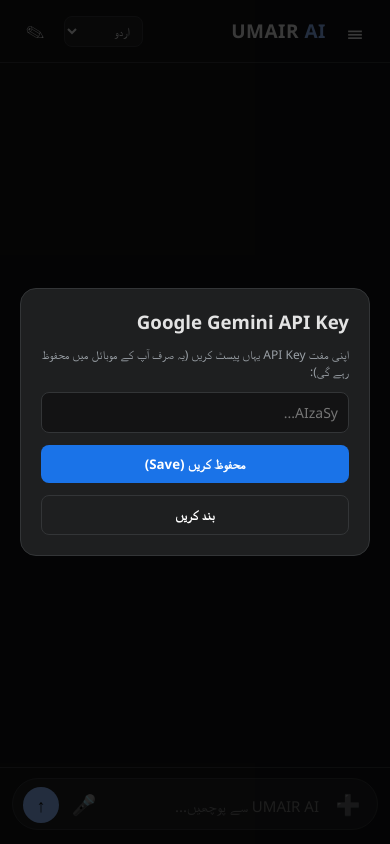
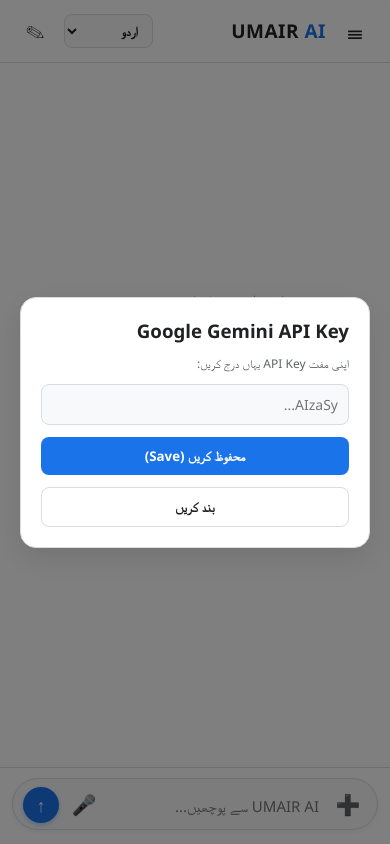
Before and after one commit to umairpullain3-max/umair-ai, a plain HTML site: page index.html in a window 390 px wide. Drawn offline with Linux system fonts and the light colour scheme.

Commit message:
Update index.html

```diff
--- a/index.html
+++ b/index.html
@@ -3,18 +3,18 @@
 <head>
 <meta charset="UTF-8">
 <meta name="viewport" content="width=device-width, initial-scale=1.0, maximum-scale=1.0, user-scalable=no">
-<meta name="theme-color" content="#131314">
+<meta name="theme-color" content="#ffffff">
 <title>UMAIR AI</title>
 <style>
 :root {
-  --bg-main: #131314;
-  --bg-surface: #1e1f20;
-  --bg-hover: #282a2c;
-  --border: #333537;
-  --accent: #8ab4f8;
-  --accent-dark: #1a73e8;
-  --text: #e3e3e3;
-  --text-dim: #9aa0a6;
+  --bg-main: #ffffff;
+  --bg-surface: #f8f9fa;
+  --bg-hover: #f1f3f4;
+  --border: #dadce0;
+  --accent: #1a73e8;
+  --accent-light: #e8f0fe;
+  --text: #202124;
+  --text-dim: #5f6368;
 }
 * { box-sizing: border-box; margin: 0; padding: 0; font-family: 'Segoe UI', system-ui, sans-serif; }
 body { background: var(--bg-main); color: var(--text); height: 100dvh; display: flex; flex-direction: column; overflow: hidden; }
@@ -30,27 +30,25 @@ header {
   width: 38px; height: 38px; border-radius: 50%; display: flex; align-items: center; justify-content: center; cursor: pointer;
 }
 .icon-btn:active { background: var(--bg-hover); }
-.brand { font-size: 19px; font-weight: 700; letter-spacing: 0.5px; }
+.brand { font-size: 19px; font-weight: 700; letter-spacing: 0.5px; color: #202124; }
 .brand span { color: var(--accent); }
 .lang-select {
   background: var(--bg-surface); color: var(--text); border: 1px solid var(--border);
-  padding: 5px 8px; border-radius: 8px; font-size: 12px; outline: none;
+  padding: 6px 10px; border-radius: 8px; font-size: 13px; outline: none; font-weight: 600; cursor: pointer;
 }
 
-/* Sidebar (Chat History) */
-.sidebar-overlay {
-  position: fixed; inset: 0; background: rgba(0,0,0,0.6); z-index: 90; display: none;
-}
+/* Sidebar */
+.sidebar-overlay { position: fixed; inset: 0; background: rgba(0,0,0,0.4); z-index: 90; display: none; }
 .sidebar {
   position: fixed; top: 0; bottom: 0; right: -280px; width: 270px; background: var(--bg-surface);
   border-left: 1px solid var(--border); z-index: 100; transition: 0.3s ease;
-  display: flex; flex-direction: column; padding: 15px;
+  display: flex; flex-direction: column; padding: 15px; box-shadow: -4px 0 15px rgba(0,0,0,0.05);
 }
 .sidebar.open { right: 0; }
 .new-chat-btn {
-  background: var(--bg-hover); color: var(--text); border: 1px solid var(--border);
+  background: var(--accent-light); color: var(--accent); border: 1px solid var(--border);
   padding: 12px; border-radius: 12px; font-size: 14px; font-weight: 600; cursor: pointer;
-  display: flex; align-items: center; gap: 8px; margin-bottom: 15px;
+  display: flex; align-items: center; gap: 8px; margin-bottom: 15px; justify-content: center;
 }
 .history-list { flex: 1; overflow-y: auto; display: flex; flex-direction: column; gap: 6px; }
 .history-item {
@@ -59,25 +57,26 @@ header {
 }
 .history-item:hover, .history-item.active { background: var(--bg-hover); color: var(--text); }
 
-/* API Key Modal */
+/* Modal */
 .modal {
-  position: fixed; inset: 0; background: rgba(0,0,0,0.75); z-index: 110;
+  position: fixed; inset: 0; background: rgba(0,0,0,0.5); z-index: 110;
   display: none; align-items: center; justify-content: center; padding: 20px;
 }
 .modal-box {
-  background: var(--bg-surface); border: 1px solid var(--border); border-radius: 16px;
+  background: var(--bg-main); border: 1px solid var(--border); border-radius: 16px;
   padding: 20px; width: 100%; max-width: 400px; display: flex; flex-direction: column; gap: 12px;
+  box-shadow: 0 10px 30px rgba(0,0,0,0.1);
 }
 .modal-box input {
-  background: var(--bg-main); border: 1px solid var(--border); padding: 10px;
-  border-radius: 8px; color: white; font-size: 14px; outline: none;
+  background: var(--bg-surface); border: 1px solid var(--border); padding: 10px;
+  border-radius: 8px; color: var(--text); font-size: 14px; outline: none;
 }
 .save-btn {
-  background: var(--accent-dark); color: white; border: none; padding: 10px;
+  background: var(--accent); color: white; border: none; padding: 10px;
   border-radius: 8px; font-weight: 600; cursor: pointer;
 }
 
-/* Main Chat Area */
+/* Main Chat Scroll */
 .chat-scroll {
   flex: 1; overflow-y: auto; padding: 16px; display: flex; flex-direction: column; gap: 16px;
   max-width: 760px; width: 100%; margin: 0 auto;
@@ -85,7 +84,7 @@ header {
 .welcome-screen {
   margin: auto 0; text-align: center; display: flex; flex-direction: column; gap: 16px; padding: 10px;
 }
-.welcome-screen h1 { font-size: 26px; background: linear-gradient(90deg, #8ab4f8, #c58af9); -webkit-background-clip: text; -webkit-text-fill-color: transparent; }
+.welcome-screen h1 { font-size: 26px; color: var(--accent); }
 .quick-agents {
   display: grid; grid-template-columns: repeat(2, 1fr); gap: 10px; text-align: right;
 }
@@ -93,37 +92,38 @@ header {
   background: var(--bg-surface); border: 1px solid var(--border); padding: 12px;
   border-radius: 12px; cursor: pointer; transition: 0.2s;
 }
-.q-card:active { background: var(--bg-hover); border-color: var(--accent); }
+.q-card:active { background: var(--accent-light); border-color: var(--accent); }
 .q-card b { font-size: 13px; display: block; margin-bottom: 3px; color: var(--accent); }
 .q-card span { font-size: 11px; color: var(--text-dim); }
 
-/* Chat Bubbles */
+/* Messages */
 .msg { max-width: 88%; padding: 12px 16px; border-radius: 18px; font-size: 15px; line-height: 1.6; word-wrap: break-word; white-space: pre-wrap; }
-.msg.user { background: var(--bg-hover); align-self: flex-end; border-bottom-right-radius: 4px; }
+.msg.user { background: var(--accent-light); color: var(--text); align-self: flex-end; border-bottom-right-radius: 4px; }
 .msg.ai { background: transparent; align-self: flex-start; width: 100%; max-width: 100%; padding: 8px 4px; }
 .ai-header { display: flex; align-items: center; justify-content: space-between; margin-bottom: 6px; font-size: 13px; color: var(--accent); font-weight: 600; }
 .speak-btn { background: var(--bg-surface); border: 1px solid var(--border); color: var(--text); padding: 3px 8px; border-radius: 6px; font-size: 11px; cursor: pointer; }
 .msg img { max-width: 200px; border-radius: 10px; margin-bottom: 8px; display: block; }
 
-/* Bottom Input Bar (Gemini Style) */
+/* Bottom Bar */
 .bottom-bar {
   background: var(--bg-main); padding: 10px 12px 14px; border-top: 1px solid var(--border);
 }
 .preview-box {
   max-width: 760px; margin: 0 auto 8px; display: none; align-items: center; gap: 10px;
-  background: var(--bg-surface); padding: 6px 10px; border-radius: 10px; width: fit-content;
+  background: var(--bg-surface); padding: 6px 10px; border-radius: 10px; width: fit-content; border: 1px solid var(--border);
 }
 .preview-box img { width: 45px; height: 45px; object-fit: cover; border-radius: 6px; }
-.remove-img { color: #f28b82; cursor: pointer; font-weight: bold; font-size: 16px; }
+.remove-img { color: #d93025; cursor: pointer; font-weight: bold; font-size: 16px; }
 
 .input-pill {
   max-width: 760px; margin: 0 auto; background: var(--bg-surface); border: 1px solid var(--border);
   border-radius: 26px; padding: 6px 10px; display: flex; align-items: flex-end; gap: 6px; position: relative;
+  box-shadow: 0 2px 6px rgba(0,0,0,0.05);
 }
 .plus-menu {
-  position: absolute; bottom: 58px; right: 10px; background: var(--bg-surface);
+  position: absolute; bottom: 58px; right: 10px; background: var(--bg-main);
   border: 1px solid var(--border); border-radius: 14px; padding: 8px; display: none;
-  flex-direction: column; gap: 6px; box-shadow: 0 8px 24px rgba(0,0,0,0.5); z-index: 50;
+  flex-direction: column; gap: 6px; box-shadow: 0 4px 20px rgba(0,0,0,0.1); z-index: 50;
 }
 .plus-menu button {
   background: transparent; border: none; color: var(--text); padding: 10px 14px;
@@ -135,40 +135,41 @@ textarea {
   flex: 1; background: transparent; border: none; color: var(--text); font-size: 15px;
   resize: none; max-height: 110px; min-height: 24px; padding: 6px 4px; outline: none; line-height: 1.4;
 }
-.mic-active { color: #f28b82 !important; animation: pulse 1s infinite; }
+.mic-active { color: #d93025 !important; animation: pulse 1s infinite; }
 @keyframes pulse { 0% { transform: scale(1); } 50% { transform: scale(1.15); } 100% { transform: scale(1); } }
 .send-btn {
-  background: var(--accent); color: #131314; border: none; width: 36px; height: 36px;
+  background: var(--accent); color: white; border: none; width: 36px; height: 36px;
   border-radius: 50%; font-size: 18px; font-weight: bold; cursor: pointer; flex-shrink: 0;
+  display: flex; align-items: center; justify-content: center; box-shadow: 0 2px 5px rgba(26,115,232,0.3);
 }
 </style>
 </head>
 <body>
 
-<!-- Sidebar for Chat History -->
+<!-- Sidebar -->
 <div class="sidebar-overlay" id="overlay" onclick="toggleSidebar()"></div>
 <div class="sidebar" id="sidebar">
-  <button class="new-chat-btn" onclick="startNewChat()">➕ نئی چیٹ (New Chat)</button>
-  <div style="font-size:12px; color:var(--text-dim); margin-bottom:8px;">پرانی بات چیت (History)</div>
+  <button class="new-chat-btn" onclick="startNewChat()" id="txtNewChatSidebar">➕ نئی چیٹ (New Chat)</button>
+  <div style="font-size:12px; color:var(--text-dim); margin-bottom:8px;" id="txtHistoryTitle">پرانی بات چیت (History)</div>
   <div class="history-list" id="historyList"></div>
-  <button class="new-chat-btn" style="margin-top:10px; margin-bottom:0;" onclick="openKeyModal()">🔑 API Key سیٹنگ</button>
+  <button class="new-chat-btn" style="background:var(--bg-hover); color:var(--text); margin-top:10px; margin-bottom:0;" onclick="openKeyModal()">🔑 API Key سیٹنگ</button>
 </div>
 
 <!-- API Key Modal -->
 <div class="modal" id="keyModal">
   <div class="modal-box">
     <h3>Google Gemini API Key</h3>
-    <p style="font-size:12px; color:var(--text-dim);">اپنی مفت API Key یہاں پیسٹ کریں (یہ صرف آپ کے موبائل میں محفوظ رہے گی):</p>
+    <p style="font-size:12px; color:var(--text-dim);">اپنی مفت API Key یہاں درج کریں:</p>
     <input type="password" id="apiKeyInput" placeholder="AIzaSy...">
     <button class="save-btn" onclick="saveApiKey()">محفوظ کریں (Save)</button>
-    <button class="save-btn" style="background:transparent; border:1px solid var(--border);" onclick="closeKeyModal()">بند کریں</button>
+    <button class="save-btn" style="background:transparent; color:var(--text); border:1px solid var(--border);" onclick="closeKeyModal()">بند کریں</button>
   </div>
 </div>
 
 <!-- Header -->
 <header>
   <div class="header-left">
-    <button class="icon-btn" onclick="toggleSidebar()" title="History & Menu">☰</button>
+    <button class="icon-btn" onclick="toggleSidebar()" title="Menu">☰</button>
     <div class="brand">UMAIR <span>AI</span></div>
   </div>
   <div class="header-right">
@@ -182,33 +183,33 @@ textarea {
   </div>
 </header>
 
-<!-- Chat Scroll Area -->
+<!-- Chat Area -->
 <div class="chat-scroll" id="chatBox">
   <div class="welcome-screen" id="welcomeScreen">
-    <h1>السلام علیکم، عمیر!</h1>
-    <p style="color:var(--text-dim); font-size:14px;">آپ کا مرکزی AI ایجنٹ تیار ہے۔ نیچے سے کوئی کام منتخب کریں یا براہِ راست بات کریں:</p>
-    <div class="quick-agents">
+    <h1 id="welTitle">السلام علیکم، عمیر!</h1>
+    <p style="color:var(--text-dim); font-size:14px;" id="welDesc">آپ کا مرکزی AI ایجنٹ تیار ہے۔ نیچے سے کوئی کام منتخب کریں یا براہِ راست بات کریں:</p>
+    <div class="quick-agents" id="quickAgentsGrid">
       <div class="q-card" onclick="useAgent('میرے لیے ایک پروفیشنل بزنس ویب سائٹ کا مکمل کوڈ بناؤ: ')">
-        <b>🌐 Website Agent</b>
-        <span>اپنی یا کلائنٹ کی ویب سائٹ بنائیں</span>
+        <b id="qa1t">🌐 Website Agent</b>
+        <span id="qa1d">اپنی یا کلائنٹ کی ویب سائٹ بنائیں</span>
       </div>
       <div class="q-card" onclick="useAgent('مجھے امریکہ یا برطانیہ کے ایسے کاروبار تلاش کرنے کا طریقہ اور پلان دو جنہیں ویب سائٹ کی ضرورت ہو: ')">
-        <b>🔎 Research Agent</b>
-        <span>کلائنٹس اور بزنس تلاش کریں</span>
+        <b id="qa2t">🔎 Research Agent</b>
+        <span id="qa2d">کلائنٹس اور بزنس تلاش کریں</span>
       </div>
       <div class="q-card" onclick="useAgent('میرے کلائنٹ کے لیے ایک کسٹم AI ایجنٹ کا پلان اور سسٹم پرامپٹ تیار کرو جسے میں فروخت کر سکوں: ')">
-        <b>🤖 Agent Builder</b>
-        <span>کلائنٹ کے لیے نیا ایجنٹ بنائیں</span>
+        <b id="qa3t">🤖 Agent Builder</b>
+        <span id="qa3d">کلائنٹ کے لیے نیا ایجنٹ بنائیں</span>
       </div>
       <div class="q-card" onclick="useAgent('مجھے آن لائن کام سے ماہانہ 70 ہزار روپے کمانے کا عملی مرحلہ وار پلان دو: ')">
-        <b>💼 Business Planner</b>
-        <span>آمدنی اور روزانہ کام کا پلان</span>
+        <b id="qa4t">💼 Business Planner</b>
+        <span id="qa4d">آمدنی اور روزانہ کام کا پلان</span>
       </div>
     </div>
   </div>
 </div>
 
-<!-- Hidden File Inputs for Camera & Gallery -->
+<!-- Hidden File Inputs -->
 <input type="file" id="cameraInput" accept="image/*" capture="environment" style="display:none" onchange="handleImage(this)">
 <input type="file" id="galleryInput" accept="image/*" style="display:none" onchange="handleImage(this)">
 
@@ -220,15 +221,14 @@ textarea {
   </div>
 
   <div class="input-pill">
-    <!-- Plus Menu -->
     <div class="plus-menu" id="plusMenu">
-      <button onclick="document.getElementById('cameraInput').click(); togglePlusMenu();">📷 کیمرے سے تصویر کھینچیں</button>
-      <button onclick="document.getElementById('galleryInput').click(); togglePlusMenu();">🖼️ گیلری سے تصویر لگائیں</button>
+      <button onclick="document.getElementById('cameraInput').click(); togglePlusMenu();" id="menuCam">📷 کیمرے سے تصویر کھینچیں</button>
+      <button onclick="document.getElementById('galleryInput').click(); togglePlusMenu();" id="menuGal">🖼️ گیلری سے تصویر لگائیں</button>
     </div>
 
     <button class="icon-btn" onclick="togglePlusMenu()" title="Add Photo">➕</button>
     <textarea id="msgInput" rows="1" placeholder="UMAIR AI سے پوچھیں..." oninput="autoGrow(this)"></textarea>
-    <button class="icon-btn" id="micBtn" onclick="startVoice()" title="Voice Input">🎤</button>
+    <button class="icon-btn" id="micBtn" onclick="startVoice()" title="Voice">🎤</button>
     <button class="send-btn" onclick="sendMessage()">↑</button>
   </div>
 </div>
@@ -239,11 +239,88 @@ let currentChatId = null;
 let selectedImageBase64 = null;
 let selectedImageMime = null;
 
+const translations = {
+  ur: {
+    newChat: "➕ نئی چیٹ",
+    history: "پرانی بات چیت",
+    welTitle: "السلام علیکم، عمیر!",
+    welDesc: "آپ کا مرکزی AI ایجنٹ تیار ہے۔ نیچے سے کوئی کام منتخب کریں یا براہِ راست بات کریں:",
+    qa1t: "🌐 Website Agent", qa1d: "اپنی یا کلائنٹ کی ویب سائٹ بنائیں",
+    qa2t: "🔎 Research Agent", qa2d: "کلائنٹس اور بزنس تلاش کریں",
+    qa3t: "🤖 Agent Builder", qa3d: "کلائنٹ کے لیے نیا ایجنٹ بنائیں",
+    qa4t: "💼 Business Planner", qa4d: "آمدنی اور روزانہ کام کا پلان",
+    placeholder: "UMAIR AI سے پوچھیں...",
+    cam: "📷 کیمرے سے تصویر کھینچیں",
+    gal: "🖼️ گیلری سے تصویر لگائیں"
+  },
+  hi: {
+    newChat: "➕ नई चैट",
+    history: "पुराना इतिहास",
+    welTitle: "नमस्ते, उमैर!",
+    welDesc: "आपका मुख्य AI एजेंट तैयार है। नीचे से कोई काम चुनें या सीधे बात करें:",
+    qa1t: "🌐 Website Agent", qa1d: "अपनी या क्लाइंट की वेबसाइट बनाएँ",
+    qa2t: "🔎 Research Agent", qa2d: "क्लाइंट्स और बिजनेस खोजें",
+    qa3t: "🤖 Agent Builder", qa3d: "क्लाइंट के लिए नया एजेंट बनाएँ",
+    qa4t: "💼 Business Planner", qa4d: "कमाई और दैनिक कार्य योजना",
+    placeholder: "UMAIR AI से पूछें...",
+    cam: "📷 कैमरे से फोटो लें",
+    gal: "🖼️ गैलरी से फोटो लगाएं"
+  },
+  en: {
+    newChat: "➕ New Chat",
+    history: "Chat History",
+    welTitle: "Hello, Umair!",
+    welDesc: "Your main AI agent is ready. Choose a task below or chat directly:",
+    qa1t: "🌐 Website Agent", qa1d: "Build websites for yourself or clients",
+    qa2t: "🔎 Research Agent", qa2d: "Find clients and businesses",
+    qa3t: "🤖 Agent Builder", qa3d: "Build custom agents for clients",
+    qa4t: "💼 Business Planner", qa4d: "Income & daily work plan",
+    placeholder: "Ask UMAIR AI...",
+    cam: "📷 Take Photo from Camera",
+    gal: "🖼️ Upload from Gallery"
+  },
+  rom: {
+    newChat: "➕ Nayi Chat",
+    history: "Purani Baatcheet",
+    welTitle: "Salam Alaikum, Umair!",
+    welDesc: "Aapka main AI agent taiyar hai. Neeche se koi kaam select karein:",
+    qa1t: "🌐 Website Agent", qa1d: "Apni ya client ki website banayein",
+    qa2t: "🔎 Research Agent", qa2d: "Clients aur business search karein",
+    qa3t: "🤖 Agent Builder", qa3d: "Client ke liye naya agent banayein",
+    qa4t: "💼 Business Planner", qa4d: "Income aur daily work plan",
+    placeholder: "UMAIR AI se poochein...",
+    cam: "📷 Camera se photo lein",
+    gal: "🖼️ Gallery se photo lagayein"
+  }
+};
+
 window.onload = () => {
   const key = localStorage.getItem("umair_gemini_key");
   if (!key) openKeyModal();
   renderHistory();
+  changeLang();
 };
+
+function changeLang() {
+  const l = document.getElementById("langSelect").value;
+  const t = translations[l];
+  document.getElementById("html-root").setAttribute("dir", l === "ur" || l === "hi" ? "rtl" : "ltr");
+  document.getElementById("txtNewChatSidebar").textContent = t.newChat;
+  document.getElementById("txtHistoryTitle").textContent = t.history;
+  document.getElementById("welTitle").textContent = t.welTitle;
+  document.getElementById("welDesc").textContent = t.welDesc;
+  document.getElementById("qa1t").textContent = t.qa1t;
+  document.getElementById("qa1d").textContent = t.qa1d;
+  document.getElementById("qa2t").textContent = t.qa2t;
+  document.getElementById("qa2d").textContent = t.qa2d;
+  document.getElementById("qa3t").textContent = t.qa3t;
+  document.getElementById("qa3d").textContent = t.qa3d;
+  document.getElementById("qa4t").textContent = t.qa4t;
+  document.getElementById("qa4d").textContent = t.qa4d;
+  document.getElementById("msgInput").placeholder = t.placeholder;
+  document.getElementById("menuCam").textContent = t.cam;
+  document.getElementById("menuGal").textContent = t.gal;
+}
 
 function toggleSidebar() {
   const sb = document.getElementById("sidebar");
@@ -275,11 +352,6 @@ function autoGrow(el) {
   el.style.height = el.scrollHeight + "px";
 }
 
-function changeLang() {
-  const l = document.getElementById("langSelect").value;
-  document.getElementById("html-root").setAttribute("dir", l === "ur" ? "rtl" : "ltr");
-}
-
 function useAgent(promptText) {
   const inp = document.getElementById("msgInput");
   inp.value = promptText;
@@ -287,7 +359,6 @@ function useAgent(promptText) {
   autoGrow(inp);
 }
 
-// Image Handling
 function handleImage(input) {
   const file = input.files[0];
   if (!file) return;
@@ -307,13 +378,12 @@ function clearImage() {
   document.getElementById("previewBox").style.display = "none";
 }
 
-// Voice Input (Speech to Text)
 function startVoice() {
   const SpeechRecognition = window.SpeechRecognition || window.webkitSpeechRecognition;
   if (!SpeechRecognition) return alert("آپ کے براؤزر میں وائس ٹائپنگ دستیاب نہیں ہے۔");
   const recognition = new SpeechRecognition();
   const lang = document.getElementById("langSelect").value;
-  recognition.lang = lang === "ur" ? "ur-PK" : (lang === "hi" ? "hi-IN" : "en-US");
+  recognition.lang = lang === "ur" ? "ur-PK" : (lang === "hi" ? "hi-IN" : (lang === "en" ? "en-US" : "en-GB"));
   const micBtn = document.getElementById("micBtn");
   micBtn.classList.add("mic-active");
 
@@ -327,20 +397,34 @@ function startVoice() {
   recognition.start();
 }
 
-// Text to Speech (AI Voice Reply)
 function speakText(text) {
   window.speechSynthesis.cancel();
   const utterance = new SpeechSynthesisUtterance(text);
   window.speechSynthesis.speak(utterance);
 }
 
-// Chat History Management
 function startNewChat() {
   currentChatId = null;
-  document.getElementById("chatBox").innerHTML = document.getElementById("welcomeScreen") ? document.getElementById("welcomeScreen").outerHTML : `
+  const l = document.getElementById("langSelect").value;
+  const t = translations[l];
+  document.getElementById("chatBox").innerHTML = `
     <div class="welcome-screen" id="welcomeScreen">
-      <h1>نئی چیٹ شروع ہو گئی ہے</h1>
-      <p style="color:var(--text-dim); font-size:14px;">اپنا حکم لکھیں یا بول کر بتائیں...</p>
+      <h1>${t.welTitle}</h1>
+      <p style="color:var(--text-dim); font-size:14px;">${t.welDesc}</p>
+      <div class="quick-agents">
+        <div class="q-card" onclick="useAgent('میرے لیے ایک پروفیشنل بزنس ویب سائٹ کا مکمل کوڈ بناؤ: ')">
+          <b>${t.qa1t}</b><span>${t.qa1d}</span>
+        </div>
+        <div class="q-card" onclick="useAgent('مجھے امریکہ یا برطانیہ کے ایسے کاروبار تلاش کرنے کا طریقہ اور پلان دو جنہیں ویب سائٹ کی ضرورت ہو: ')">
+          <b>${t.qa2t}</b><span>${t.qa2d}</span>
+        </div>
+        <div class="q-card" onclick="useAgent('میرے کلائنٹ کے لیے ایک کسٹم AI ایجنٹ کا پلان اور سسٹم پرامپٹ تیار کرو جسے میں فروخت کر سکوں: ')">
+          <b>${t.qa3t}</b><span>${t.qa3d}</span>
+        </div>
+        <div class="q-card" onclick="useAgent('مجھے آن لائن کام سے ماہانہ 70 ہزار روپے کمانے کا عملی مرحلہ وار پلان دو: ')">
+          <b>${t.qa4t}</b><span>${t.qa4d}</span>
+        </div>
+      </div>
     </div>`;
   if (document.getElementById("sidebar").classList.contains("open")) toggleSidebar();
 }
@@ -392,29 +476,6 @@ function appendBubble(role, text, imgData = null) {
   return div;
 }
 
-// Auto-Detect Working Gemini Model & Send
-async function callGeminiAPI(apiKey, parts) {
-  // Fetch available models dynamically so it NEVER gives "model not found" error
-  const listRes = await fetch(`https://generativelanguage.googleapis.com/v1beta/models?key=${apiKey}`);
-  const listData = await listRes.json();
-  if (listData.error) throw new Error(listData.error.message);
-
-  const validModel = listData.models.find(m =>
-    m.supportedGenerationMethods &&
-    m.supportedGenerationMethods.includes("generateContent") &&
-    (m.name.includes("flash") || m.name.includes("pro"))
-  );
-
-  const modelName = validModel ? validModel.name : "models/gemini-2.5-flash";
-
-  const res = await fetch(`https://generativelanguage.googleapis.com/v1beta/${modelName}:generateContent?key=${apiKey}`, {
-    method: "POST",
-    headers: { "Content-Type": "application/json" },
-    body: JSON.stringify({ contents: [{ role: "user", parts: parts }] })
-  });
-  return await res.json();
-}
-
 async function sendMessage() {
   const apiKey = localStorage.getItem("umair_gemini_key");
   if (!apiKey) return openKeyModal();
@@ -427,7 +488,7 @@ async function sendMessage() {
 
   if (!currentChatId) {
     currentChatId = Date.now();
-    chats.push({ id: currentChatId, title: text || "تصویر کا تجزیہ", messages: [] });
+    chats.push({ id: currentChatId, title: text || "تصویر", messages: [] });
   }
 
   const currentChat = chats.find(c => c.id === currentChatId);
@@ -438,8 +499,9 @@ async function sendMessage() {
   inp.style.height = "24px";
 
   const parts = [];
-  const sysPrompt = "You are UMAIR AI, Umair's personal AI assistant & agent manager. Reply in the user's language (Urdu, Hindi, English, or Roman English). Be practical, clear, and helpful.";
-  parts.push({ text: sysPrompt + "\n\nUser: " + (text || "اس تصویر کی تفصیل بتائیں۔") });
+  const systemPrompt = "You are UMAIR AI, an advanced personal AI agent built for Umair. CRITICAL RULE: You MUST reply in the exact same language, script, and style in which the user writes their message (Urdu, Hindi, English, or Roman English). Help him build businesses, write website code, and manage digital work.";
+
+  parts.push({ text: systemPrompt + "\n\nUser Message: " + (text || "Describe this image.") });
 
   if (selectedImageBase64) {
     parts.push({ inline_data: { mime_type: selectedImageMime, data: selectedImageBase64 } });
@@ -449,7 +511,14 @@ async function sendMessage() {
   const aiBubble = appendBubble("ai", "سوچ رہا ہے...");
 
   try {
-    const data = await callGeminiAPI(apiKey, parts);
+    // Using the stable gemini-1.5-flash endpoint
+    const response = await fetch(`https://generativelanguage.googleapis.com/v1beta/models/gemini-1.5-flash:generateContent?key=${apiKey}`, {
+      method: "POST",
+      headers: { "Content-Type": "application/json" },
+      body: JSON.stringify({ contents: [{ role: "user", parts: parts }] })
+    });
+
+    const data = await response.json();
     if (data.candidates && data.candidates[0].content.parts[0].text) {
       const reply = data.candidates[0].content.parts[0].text;
       aiBubble.querySelector("div:last-child").textContent = reply;
@@ -457,10 +526,12 @@ async function sendMessage() {
       localStorage.setItem("umair_chats", JSON.stringify(chats));
       renderHistory();
     } else if (data.error) {
-      aiBubble.querySelector("div:last-child").textContent = "ایرر: " + data.error.message;
+      aiBubble.querySelector("div:last-child").textContent = "گوگل ایرر: " + data.error.message;
+    } else {
+      aiBubble.querySelector("div:last-child").textContent = "API سے ڈیٹا حاصل کرنے میں مسئلہ ہوا۔";
     }
   } catch (err) {
-    aiBubble.querySelector("div:last-child").textContent = "مسئلہ: " + err.message;
+    aiBubble.querySelector("div:last-child").textContent = "کنکشن کا مسئلہ: " + err.message;
   }
 }
 </script>
```
